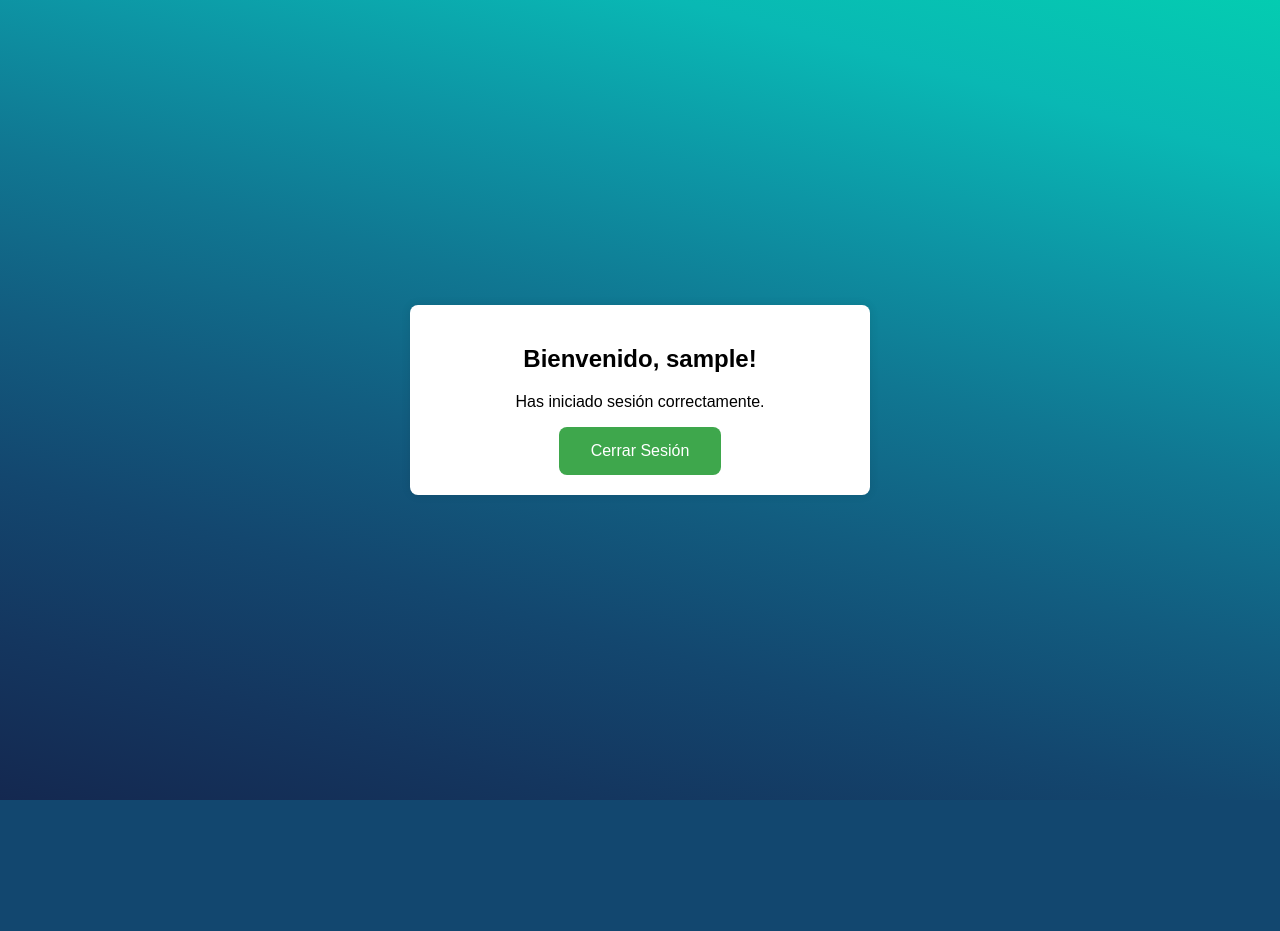
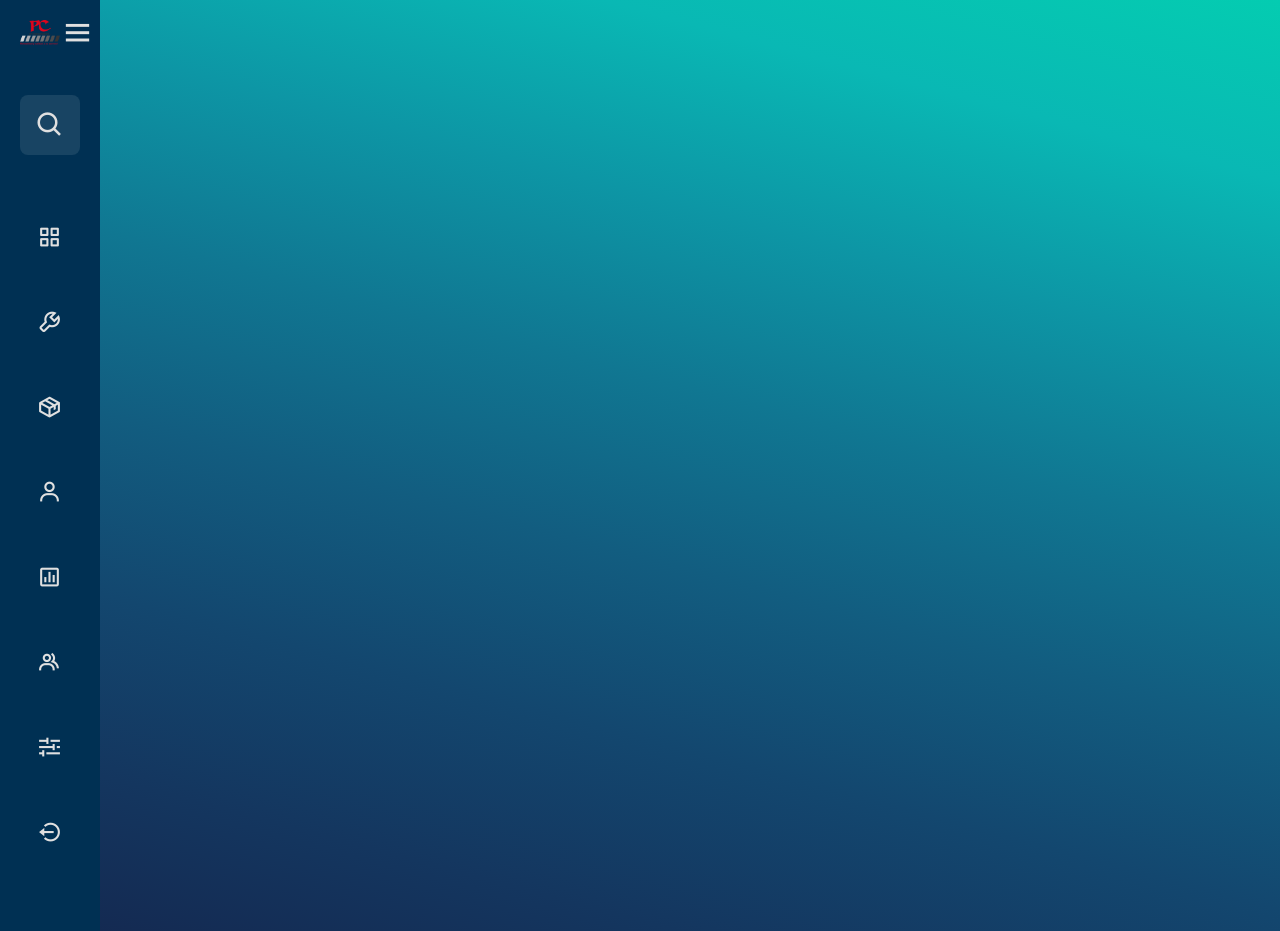
Before and after one commit to andresguevara86/login_flask, a Flask app: page /dashboard in a window 1280 px wide. Before the commit the page ends 800 px from the top, so only its background shows below. Run offline with Flask 3, Linux system fonts and the light colour scheme; the visitor is signed in with stand-in values (Sample User, id 1); some libraries are stand-ins or nearby versions.

Commit message:
tercer commit

```diff
--- /dev/null
+++ b/static/menu.js
@@ -0,0 +1,21 @@
+const toggle = document.querySelector(".toggle")
+const menuDashboard = document.querySelector(".menu-dashboard")
+const iconoMenu = toggle.querySelector("i")
+const enlacesMenu = document.querySelectorAll(".enlace")
+
+toggle.addEventListener("click", () => {
+    menuDashboard.classList.toggle("open")
+
+    if(iconoMenu.classList.contains("bx-menu")){
+        iconoMenu.classList.replace("bx-menu", "bx-x")
+    }else {
+        iconoMenu.classList.replace("bx-x", "bx-menu")
+    }
+})
+
+enlacesMenu.forEach(enlace => {
+    enlace.addEventListener("click", () => {
+        menuDashboard.classList.add("open")
+        iconoMenu.classList.replace("bx-menu", "bx-x")
+    })
+})
--- a/static/style.css
+++ b/static/style.css
@@ -90,10 +90,11 @@ body {
 }
 
 .logo {
+    display: block;
     width: 150px;
     margin-bottom: 20px;
     justify-self: center;
-    display: block;
+    justify-content: center;
 }
 
 .title {
--- /dev/null
+++ b/static/stylenav.css
@@ -0,0 +1,160 @@
+/* FONTS GOOGLE */
+@import url('https://fonts.googleapis.com/css2?family=Roboto:ital,wght@0,100..900;1,100..900&display=swap');
+
+/* VARIABLES */
+:root {
+    --blanco: #E0E0E0;
+    --azul-opacidad: #184463;
+    --bg-menu: #003053;
+    --bg-body: #C7E1FF;
+}
+
+/* GENERALES */
+
+* {
+    margin: 0;
+    padding: 0;
+    box-sizing: border-box;
+}
+
+body {
+    font-family: 'Quicksand', sans-serif;
+    color: var(--blanco);
+    background: linear-gradient(15deg, #142850, #14365f, #13476f, #125d80, #107792, #0d96a5, #09b8b4, #04ccb1);
+
+}
+
+/* LAYOUT */
+
+.menu-dashboard {
+    max-width: 100px;
+    height: 100%;
+    background: var(--bg-menu);
+    padding: 20px;
+    transition: max-width .3s ease;
+}
+
+.top-menu {
+    display: flex;
+    align-items: center;
+    justify-content: space-between;
+}
+
+.top-menu .logo {
+    display: flex;
+    align-items: center;
+}
+
+.top-menu .logo img {
+    width: 40px;
+    transition: width .3s ease;
+}
+
+.top-menu .logo span {
+    font-size: 20px;
+    margin-left: 20px;
+    display: none;
+}
+
+.top-menu .toggle {
+    width: 30px;
+    height: 20px;
+    display: flex;
+    align-items: center;
+    justify-content: space-between;
+    cursor: pointer;
+}
+
+.top-menu .toggle i {
+    font-size: 35px;
+}
+
+/* INPUT BOX */
+
+.input-search {
+    width: 100%;
+    margin: 50px 0;
+    background-color: var(--azul-opacidad);
+    padding: 15px;
+    border-radius: 8px;
+    display: flex;
+    align-items: center;
+}
+
+.input-search i {
+    font-size: 30px;
+    margin-right: 20px;
+}
+
+.input-search .input {
+    border: none;
+    outline: none;
+    background-color: transparent;
+    width: 100%;
+    height: 30px;
+    color: var(--blanco);
+    font-size: 22px;
+    display: none;
+}
+
+/* ENLACES MENU */
+
+.menu .enlace {
+    width: 100%;
+    padding: 20px 0 20px 17px;
+    border-radius: 8px;
+    display: flex;
+    align-items: center;
+    margin-bottom: 20px;
+    cursor: pointer;
+    font-size: 20px;
+    transition: all .3s ease;
+}
+
+.menu .enlace:hover {
+    background: var(--azul-opacidad);
+}
+
+.menu .enlace i {
+    margin-right: 20px;
+    font-size: 25px;
+}
+
+.menu .enlace span {
+    opacity: 0;
+    transition: opacity .3s ease;
+}
+
+.menu .enlace a {
+    text-decoration: none;
+    color: #E0E0E0;
+}
+
+.menu .enlace a i span {
+    opacity: 0;
+    transition: opacity .3s ease;
+}
+
+.menu-dashboard.open {
+    max-width: 300px;
+}
+
+.menu-dashboard.open .top-menu .logo span {
+    display: block;
+}
+
+.menu-dashboard.open .input-search .menu-dashboard.open .menu .enlace {
+    width: auto;
+}
+
+.menu-dashboard.open .input-search .input {
+    display: block;
+}
+
+.menu-dashboard.open .menu .enlace {
+    padding: 20px;
+}
+
+.menu-dashboard.open .menu .enlace span {
+    opacity: 1;
+}
--- a/templates/dashboard.html
+++ b/templates/dashboard.html
@@ -1,18 +1,87 @@
 <!DOCTYPE html>
-<html>
+<html lang="es">
 
 <head>
-    <title>Dashboard</title>
-    <link rel="stylesheet" href="{{ url_for('static', filename='Style.css') }}">
+    <meta charset="UTF-8">
+    <meta name="viewport" content="width=device-width, initial-scale=1.0">
+    <title>Document</title>
+    <!-- BOX ICONS -->
+    <link href='https://unpkg.com/boxicons@2.1.4/css/boxicons.min.css' rel='stylesheet'>
+    <!-- <link rel="stylesheet" href="{{ url_for('static', filename='Style.css') }}"> -->
+    <!--      CUSTOM CSS -->
+    <link rel="stylesheet" href="{{ url_for('static', filename='stylenav.css') }}">
+    <!-- CUSTOM JS -->
+    <script src="{{ url_for('static', filename='menu.js') }}" defer></script>
 </head>
 
 <body>
-    <div class="dashboard-container">
-        <h2>Bienvenido, {{ usuario }}!</h2>
+    <!-- Creamos el menú de navegación  -->
+    <div class="menu-dashboard">
+        <!--  TOP MENU -->
+        <div class="top-menu">
+            <div class="logo">
+                <img src="../static/images/logo-pc-en-reparacion.ico" alt="logo_pc">
+                <span>Bienvenid@, {{ usuario }}</span>
+            </div>
+            <div class="toggle">
+                <i class="bx bx-menu"></i>
+            </div>
+        </div>
+        <!-- INPUT SEARCH -->
+        <div class="input-search">
+            <i class='bx bx-search'></i>
+            <input type="text" class="input" placeholder="Buscar">
+        </div>
+        <!-- MENU -->
+        <div class="menu">
+            <div class="enlace">
+                <i class="bx bx-grid-alt"></i>
+                <span>Dashboard</span>
+            </div>
+            <div class="enlace">
+                <i class="bx bx-wrench"></i>
+                <span>Taller</span>
+            </div>
+            <div class="enlace">
+                <i class="bx bx-package"></i>
+                <span>Inventario</span>
+            </div>
+            <div class="enlace">
+                <i class="bx bx-user"></i>
+                <span>Clientes</span>
+            </div>
+            <div class="enlace">
+                <i class="bx bx-bar-chart-square"></i>
+                <span>Reportes</span>
+            </div>
+            <div class="enlace">
+                <i class="bx bx-group"></i>
+                <span>Usuarios</span>
+            </div>
+            <div class="enlace">
+                <i class="bx bx-slider"></i>
+                <span>Mantenimientos</span>
+            </div>
+            <div class="enlace">
+
+                <a href="{{ url_for('logout') }}" class="secondary-button"><i
+                        class='bx bx-log-out-circle'></i><span>Salir</span></a>
+            </div>
+        </div>
+    </div>
+
+
+
+
+
+
+
+    <!-- <div class="dashboard-container">
+        <h2>Bienvenid@, {{ usuario }}!</h2>
         <p>Has iniciado sesión correctamente.</p>
 
         <a href="{{ url_for('logout') }}" class="secondary-button">Cerrar Sesión</a>
-    </div>
+    </div> -->
 </body>
 
 </html>
```
Also changed, not shown: requirements.txt (added, +15 -0 lines), static/images/logo-pc-en-reparacion.ico (added).
